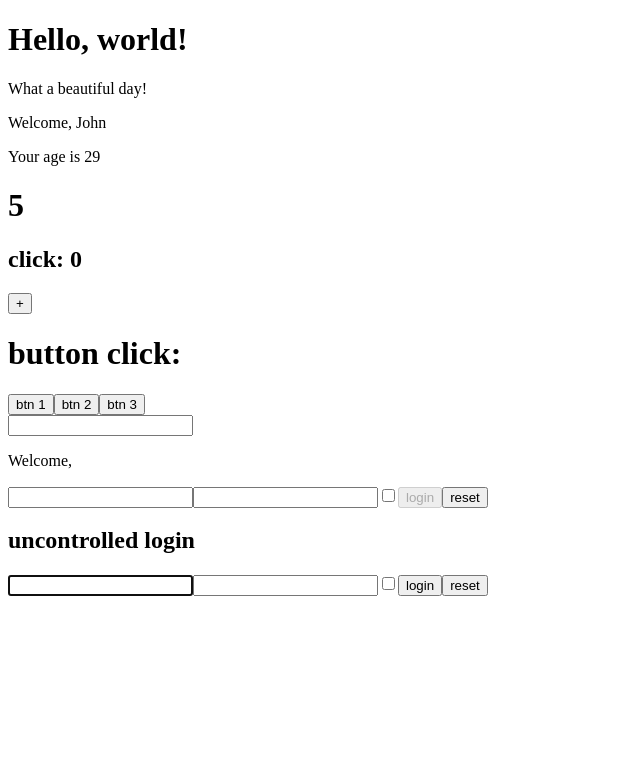
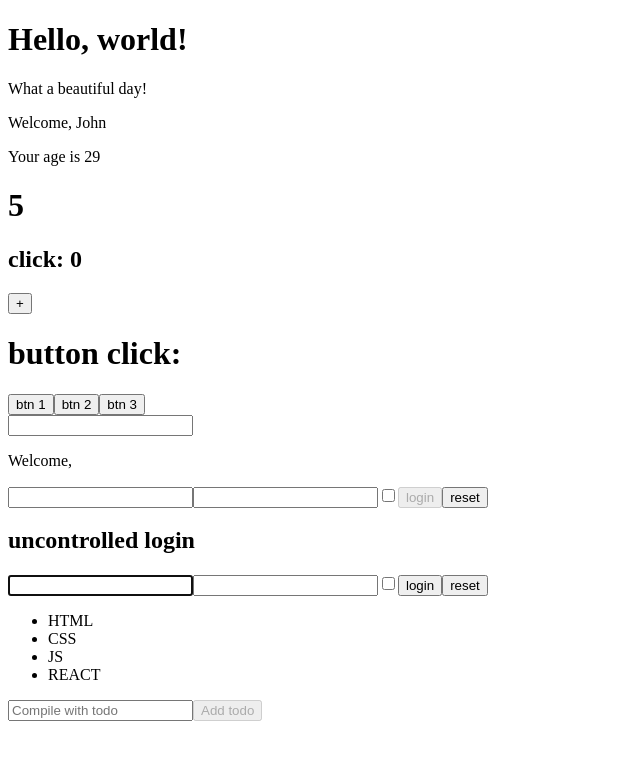
Before and after one commit to Parry93/react-exercises, a React (Create React App) app: page / in a window 1280 px wide. Shown: the top 760 px of the page, without its empty margins (0-640 px from the left). Built offline with nearby package versions, Linux system fonts and the light colour scheme.

Commit message:
lists-03

```diff
--- a/src/App.js
+++ b/src/App.js
@@ -7,6 +7,7 @@ import InteractiveWelcome from "./InteractiveWelcome";
 import Welcome from "./Welcome";
 import Login from "./Login"
 import UncontrolledLogin from "./UncontrolledLogin";
+import TodoList from "./TodoList";
 
 Welcome.defaultProps = {
   name: "John",
@@ -28,6 +29,7 @@ class App extends React.Component {
         <InteractiveWelcome/>
         <Login  onLogin={this.onLogin}/>
         <UncontrolledLogin />
+        <TodoList />
       </div>
     );
   }
--- /dev/null
+++ b/src/TodoList.js
@@ -0,0 +1,34 @@
+import React from "react";
+
+
+class TodoList extends React.Component{
+    state = {items :["HTML", "CSS", "JS", "REACT"],
+    newList : null,
+    addBtn : true,
+
+}
+
+    handleInput = (event) => {
+        this.setState({
+                newList: event.target.value,
+                addBtn: !event.target.value.trim()
+        })
+      }
+      handleBtn = () =>{
+        this.setState({
+            items: [...this.state.items, this.state.newList]
+        })
+      }
+
+    render(){
+        return(
+            <>
+            <ul>{this.state.items.map((items, index) => <li key={index}>{items}</li>)}</ul>
+            <input name='todo' type='text' onChange={this.handleInput} value={this.state.newList} placeholder='Compile with todo'></input>
+        <button type='button' onClick={this.handleBtn} disabled={this.state.addBtn}>Add todo</button>
+            </>
+        )
+    }
+}
+
+export default TodoList;
```
Also changed, not shown: src/Counter.js (+3 -7 lines).
